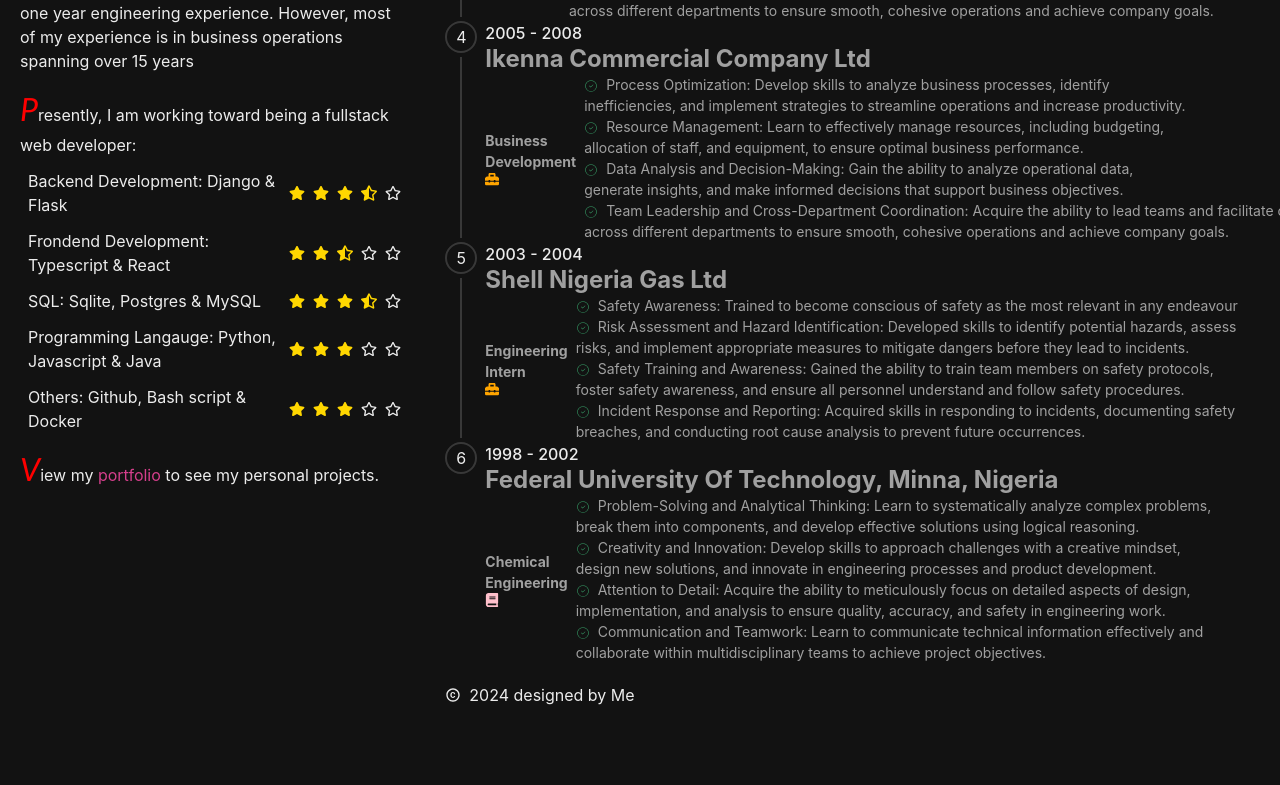
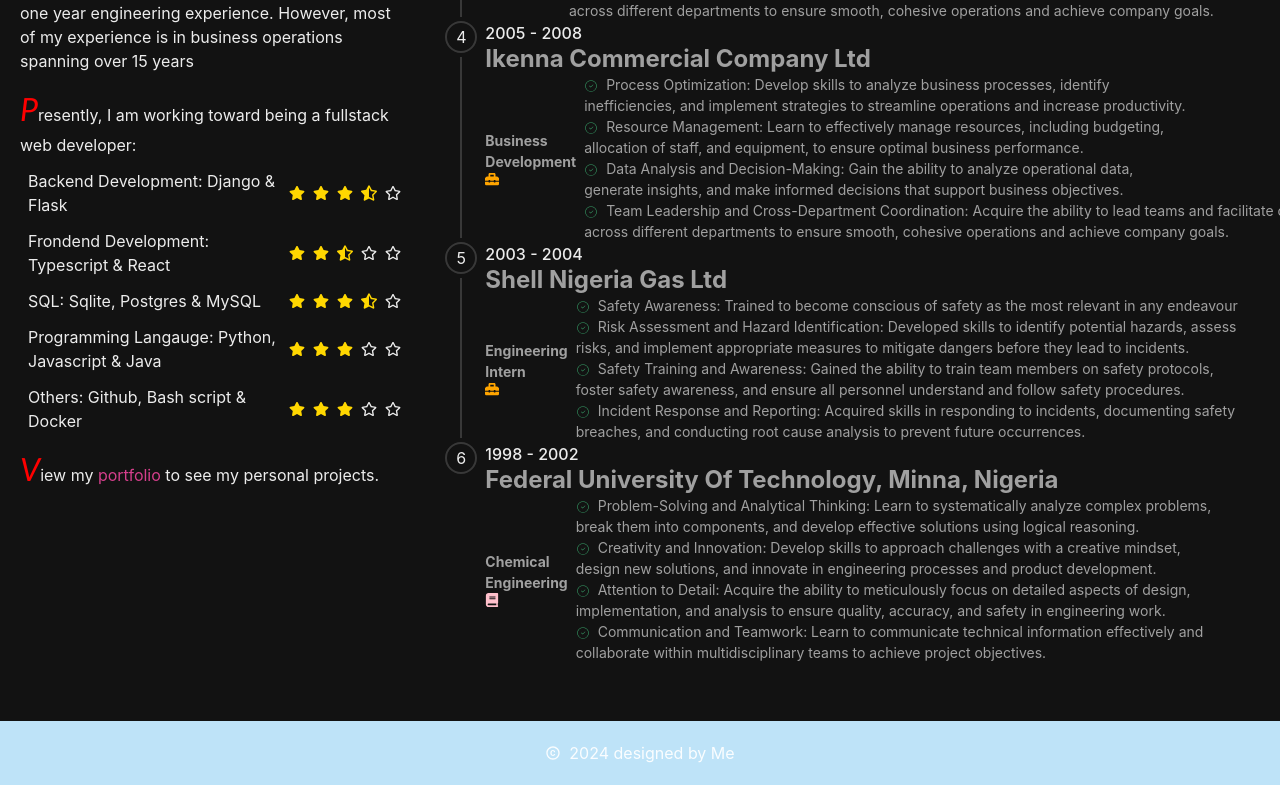
Before and after one commit to UzoTammy/nwokoro-react, a React (Vite) app: page / in a window 1280 px wide. Shown: the part 650-1435 px from the top of the page. Before the commit the page ends 1371 px from the top, so only its background shows below. Built offline with nearby package versions, Linux system fonts and the light colour scheme.

Commit message:
include bottom nav

```diff
--- a/src/App.tsx
+++ b/src/App.tsx
@@ -10,8 +10,8 @@
 
 function App() {
   return (
-    <Grid templateAreas={{ base: '"nav" "main"' }}>
-      <GridItem area="nav">
+    <Grid templateAreas={{ base: '"navTop" "main" "navBottom"' }}>
+      <GridItem area="navTop">
         <NavBar />
       </GridItem>
 
@@ -30,13 +30,16 @@
           <Grid padding={2}>
             <Timeline />
             <Box marginTop={5} bg='whiteAlpha' height={'30px'}>
-              <HStack>
-                <MdCopyright />
-                <Text>2024 designed by Me</Text>
-              </HStack>
             </Box>
           </Grid>
         </Grid>
+      </GridItem>
+
+      <GridItem padding={5} area='navBottom' bg='blue.100'>
+        <HStack justifyContent='center'>
+          <MdCopyright />
+          <Text>2024 designed by Me</Text>
+        </HStack>
       </GridItem>
     </Grid>
   );
--- a/src/components/PortfolioMenu.tsx
+++ b/src/components/PortfolioMenu.tsx
@@ -1,5 +1,5 @@
 import { ChevronDownIcon, ExternalLinkIcon } from "@chakra-ui/icons";
-import { Button,Link, Menu, MenuButton, MenuItem, MenuList } from "@chakra-ui/react";
+import { Button,Link, Menu, MenuButton, MenuItem, MenuList, textDecoration } from "@chakra-ui/react";
 
 const PortfolioMenu = () => {
   return (
@@ -8,7 +8,7 @@
         Portfolio
       </MenuButton>
       <MenuList>
-        <MenuItem>Scush: <Link href="https://scush.com.ng" isExternal>Django project <ExternalLinkIcon mx='2px' /></Link></MenuItem>
+        <MenuItem>Scush: <Link textDecoration='none' _hover={{ textDecoration: 'none' }} href="https://scush.com.ng" isExternal>Django project <ExternalLinkIcon mx='2px' /></Link></MenuItem>
         <MenuItem>Finuel: <Link href="https://www.finuel.org" isExternal>Django project <ExternalLinkIcon mx='2px' /></Link></MenuItem>
         <MenuItem>Game Hub: <Link href="#" isExternal>React & Typescript project<ExternalLinkIcon mx='2px' /></Link></MenuItem>
         <MenuItem>My Blog:  <Link href="#" isExternal>Flask project <ExternalLinkIcon mx='2px' /></Link></MenuItem>
--- a/src/index.css
+++ b/src/index.css
@@ -1,6 +1,3 @@
-a:hover {
-    text-decoration-line: none;
-}
 
 .first-letter::first-letter {
     font-size: 200%;
```
